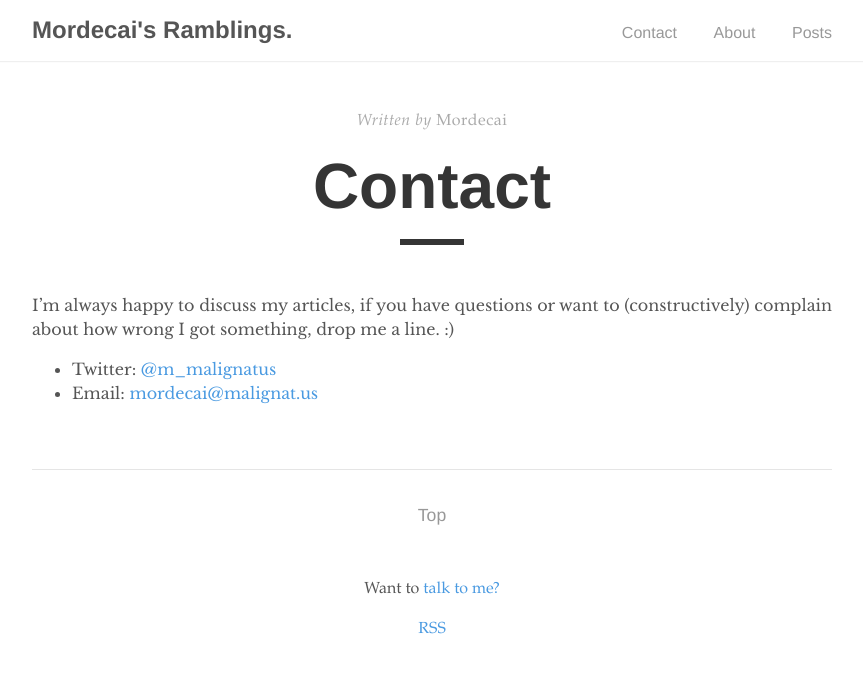
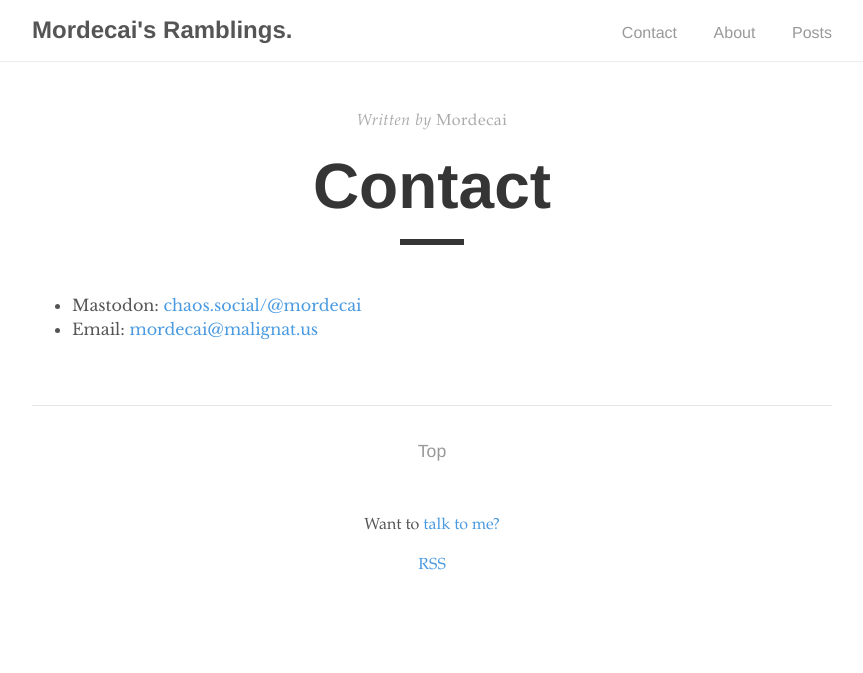
Before and after one commit to MordecaiMalignatus/mordecaimalignatus.github.io, a Jekyll site: the page built from contact.md, in a window 1280 px wide. Shown: the top 673 px of the page, without its empty margins (208-1071 px from the left). Built offline with Jekyll 4.4.1, drawn with Linux system fonts in a browser that asks for light colours.

Commit message:
Chore: Fix contact information.
Rest in pieces, Twitter.

```diff
--- a/contact.md
+++ b/contact.md
@@ -4,8 +4,5 @@ author: Mordecai
 title: Contact
 ---
 
-I'm always happy to discuss my articles, if you have questions or want to
-(constructively) complain about how wrong I got something, drop me a line. :)
-
-- Twitter: [@m_malignatus](https://twitter.com/m_malignatus)
+- Mastodon: [chaos.social/@mordecai](https://chaos.social/@mordecai)
 - Email: [mordecai@malignat.us](mailto:mordecai+blog@malignat.us)
```
